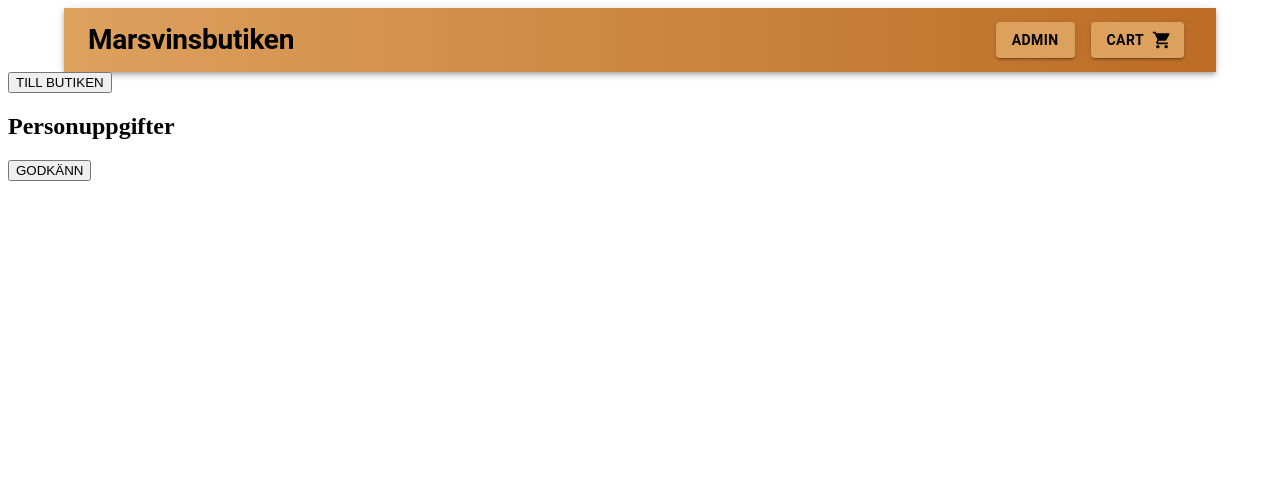
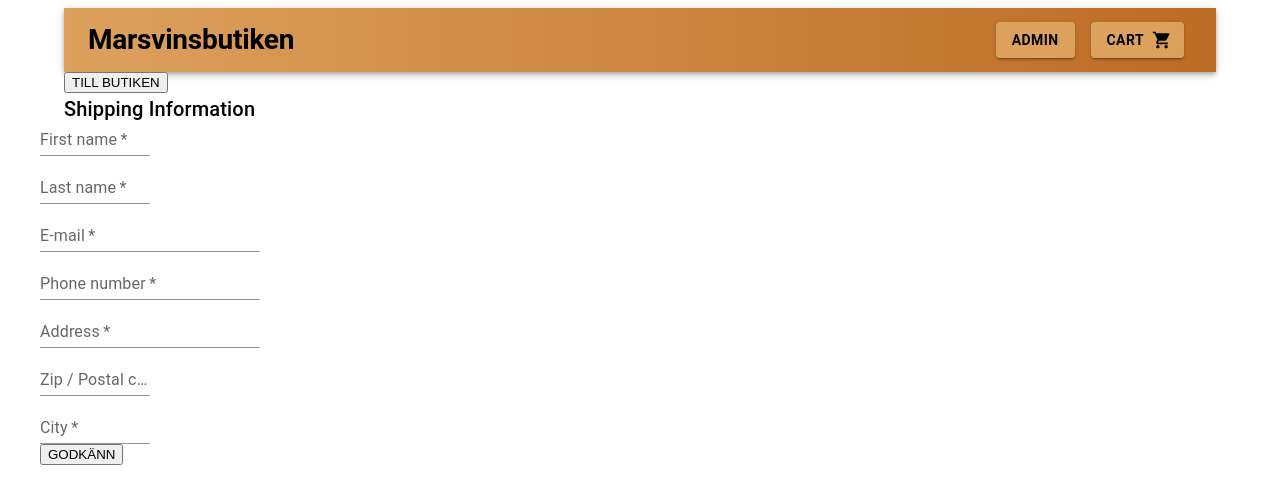
Before and after one commit to Phillipe-Jarnefors/webshop23, a React (Vite) app in the folder Frontend/: page /userinfo in a window 1280 px wide. Shown: the top 504 px of the page. Built offline with nearby package versions, Linux system fonts and the light colour scheme.

Commit message:
Shipping information local storage

```diff
--- a/Frontend/src/Pages/Cart/PersonalInformation.tsx
+++ b/Frontend/src/Pages/Cart/PersonalInformation.tsx
@@ -1,45 +1,145 @@
-import React from 'react'
-import { useNavigate, Link } from "react-router-dom";
-
-
+import { useNavigate } from "react-router-dom";
+import Grid from "@mui/material/Grid";
+import Typography from "@mui/material/Typography";
+import TextField from "@mui/material/TextField";
+import { Container } from "@mui/system";
+import { useState } from "react";
 
 export default function PersonalInformation() {
+  const navigate = useNavigate();
 
-    const navigate = useNavigate();
+  const [firstName, setFirstName] = useState("");
+  const [lastName, setLastName] = useState("");
+  const [email, setEmail] = useState("");
+  const [phoneNumber, setPhoneNumber] = useState("");
+  const [adress, setAdress] = useState("");
+  const [zip, setZip] = useState("");
+  const [city, setCity] = useState("");
 
   const goHome = () => {
     console.log("klick på card!");
     // navigerar till butiken när man klickar "Till butiken-knappen"
     navigate(`/`);
-      }
+  };
 
-      const goToShipping = () => {
-        console.log("klick på card!");
-        // navigerar till ShippingMethod när man klickar "Till butiken-knappen"
+  const handleSubmit = (e: React.FormEvent<HTMLFormElement>) => {
+    e.preventDefault();
+    const userInfo = {
+      firstName,
+      lastName,
+      email,
+      phoneNumber,
+      adress,
+      zip,
+      city,
+    };
+    localStorage.setItem("userInfo", JSON.stringify(userInfo));
+    console.log(userInfo);
     navigate(`/shippingmethod`);
-      }
-
-
+  };
 
   return (
     <>
-    <div>
-
+      <Container>
         <div>
           <button onClick={goHome}>TILL BUTIKEN</button>
         </div>
-
-        <div>
-        <h2>Personuppgifter</h2>
-        </div>
-
-        <div>
-        <button onClick={goToShipping}>GODKÄNN</button>
-        </div>
-
-
-
-    </div>
+        <Typography variant="h6" gutterBottom>
+          Shipping Information
+        </Typography>
+        <Grid container spacing={3}>
+          <form onSubmit={handleSubmit}>
+            <Grid item xs={12} sm={6}>
+              <TextField
+                onChange={(e) => setFirstName(e.target.value)}
+                required
+                id="firstName"
+                name="firstName"
+                label="First name"
+                fullWidth
+                autoComplete="given-name"
+                variant="standard"
+              />
+            </Grid>
+            <Grid item xs={12} sm={6}>
+              <TextField
+                onChange={(e) => setLastName(e.target.value)}
+                required
+                id="lastName"
+                name="lastName"
+                label="Last name"
+                fullWidth
+                autoComplete="family-name"
+                variant="standard"
+              />
+            </Grid>
+            <Grid item xs={12}>
+              <TextField
+                onChange={(e) => setEmail(e.target.value)}
+                required
+                type="email"
+                id="email"
+                name="Email"
+                label="E-mail"
+                fullWidth
+                autoComplete="email"
+                variant="standard"
+              />
+            </Grid>
+            <Grid item xs={12}>
+              <TextField
+                onChange={(e) => setPhoneNumber(e.target.value)}
+                required
+                type="tel"
+                id="phoneNumber"
+                name="phoneNumber"
+                label="Phone number"
+                fullWidth
+                autoComplete="phone number"
+                variant="standard"
+              />
+            </Grid>
+            <Grid item xs={12}>
+              <TextField
+                onChange={(e) => setAdress(e.target.value)}
+                required
+                id="address"
+                name="address"
+                label="Address"
+                fullWidth
+                autoComplete="shipping address"
+                variant="standard"
+              />
+            </Grid>
+            <Grid item xs={12} sm={6}>
+              <TextField
+                onChange={(e) => setZip(e.target.value)}
+                required
+                type="number"
+                id="zip"
+                name="zip"
+                label="Zip / Postal code"
+                fullWidth
+                autoComplete="shipping postal-code"
+                variant="standard"
+              />
+            </Grid>
+            <Grid item xs={12} sm={6}>
+              <TextField
+                onChange={(e) => setCity(e.target.value)}
+                required
+                id="city"
+                name="city"
+                label="City"
+                fullWidth
+                autoComplete="shipping address-level2"
+                variant="standard"
+              />
+            </Grid>
+            <button type="submit">GODKÄNN</button>
+          </form>
+        </Grid>
+      </Container>
     </>
-  )
+  );
 }
--- a/Frontend/src/Pages/Cart/ShippingMethod.tsx
+++ b/Frontend/src/Pages/Cart/ShippingMethod.tsx
@@ -1,5 +1,5 @@
-import React from 'react'
-import { useNavigate, Link } from "react-router-dom";
+
+import { useNavigate } from "react-router-dom";
 
 
 export default function ShippingMethod() {
--- a/Frontend/src/Pages/Products/AllProducts.tsx
+++ b/Frontend/src/Pages/Products/AllProducts.tsx
@@ -60,7 +60,6 @@ export default function AllProducts() {
           variant="contained"
           endIcon={<CartIcon />}
           sx={{ marginBottom: "10px" }}
-          // onClick={() => addToCart(product)}
           onClick={() => {
             addToCart(product);
             alert("Produkten har lagts till i kundvagnen.");
```
Lines whose indentation alone changed are shown as unchanged.
